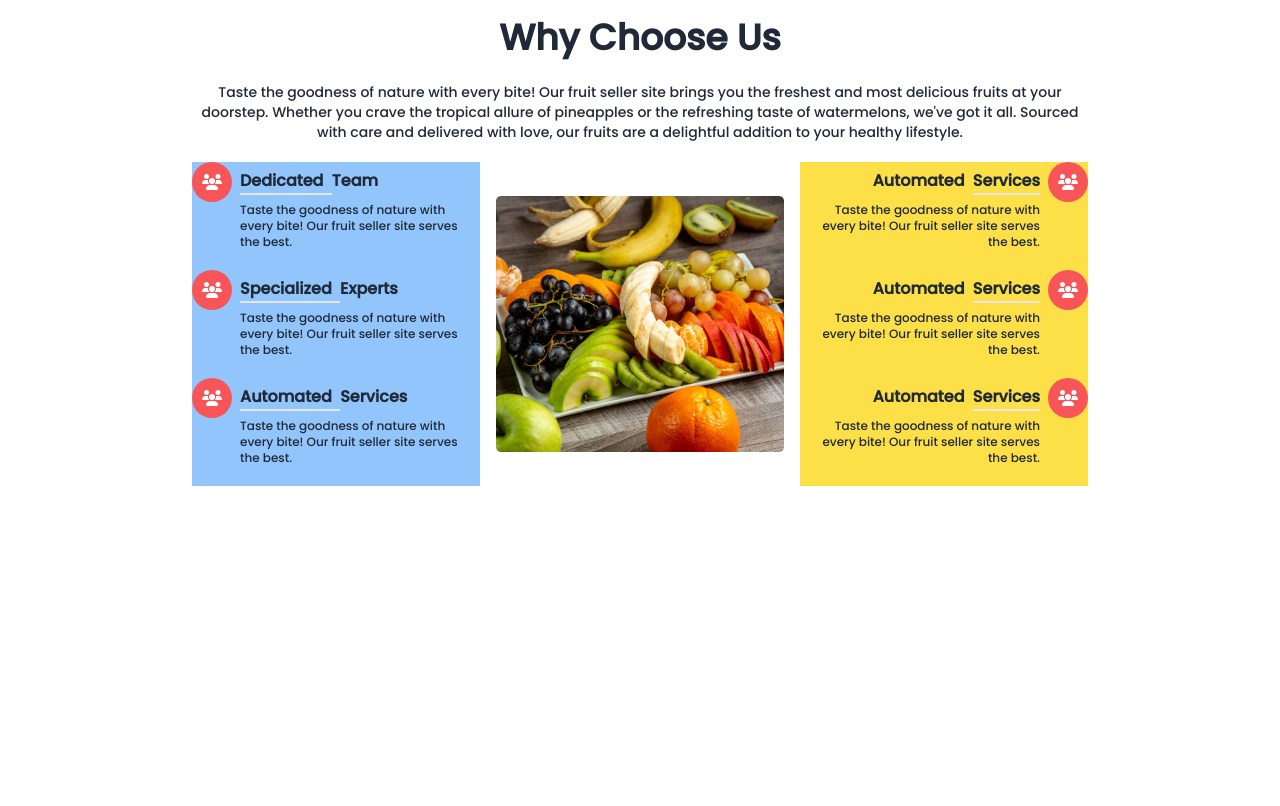
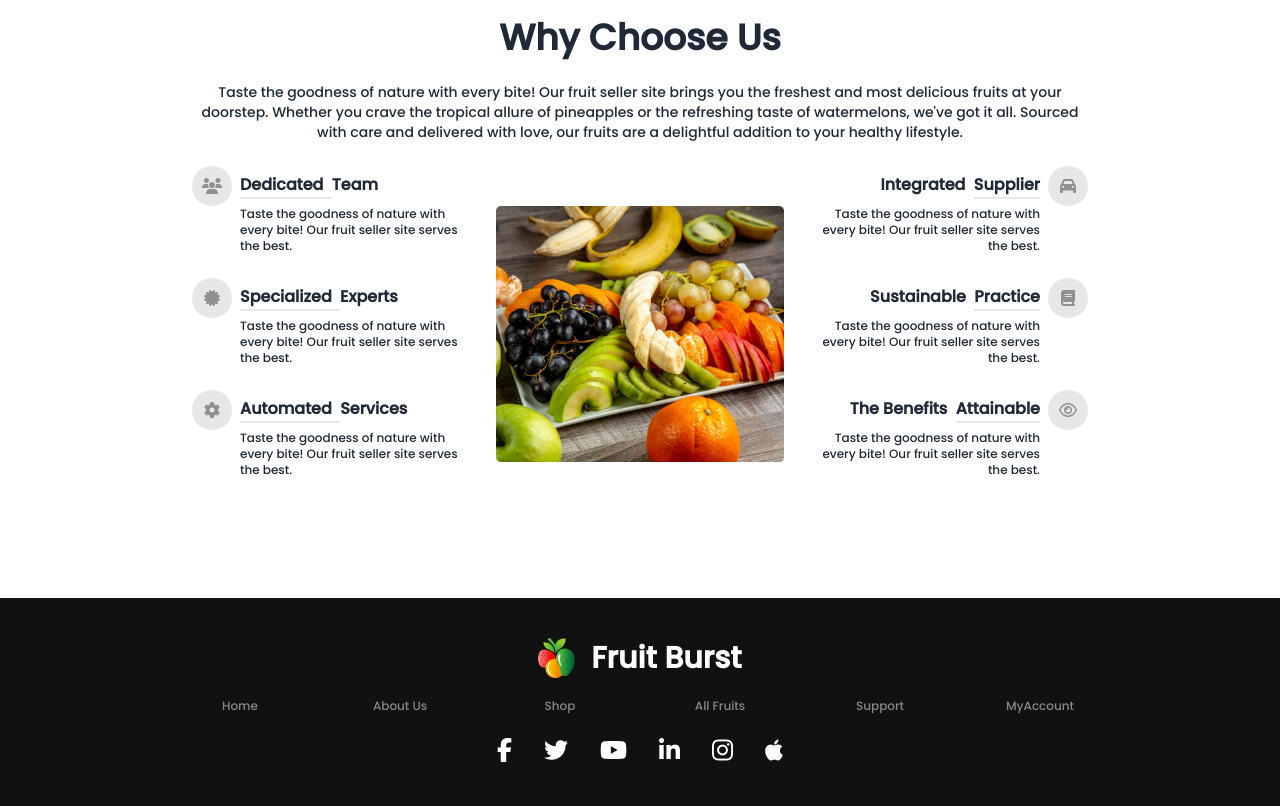
Before and after one commit to bishwajit1965/fruit-burst, a plain HTML site: page index.html in a window 1280 px wide. Shown: the part 1371-2177 px from the top of the page. Before the commit the page ends 1873 px from the top, so only its background shows below. Drawn offline with nearby package versions, Linux system fonts and the light colour scheme.

Commit message:
Footer section sections complete

```diff
--- a/index.html
+++ b/index.html
@@ -783,17 +783,19 @@
         </div>
 
         <div
-          class="flex flex-col md:flex-row md:justify-between gap-4 lg:mt-5 items-center"
+          class="flex flex-col md:flex-row md:justify-between gap-4 lg:mt-6 items-center"
         >
           <!-- Column 1 -->
-          <div class="bg-blue-300 lg:order-1 order-2 flex-1">
-            <div class="mb-5">
+          <div class="bg-blue- lg:order-1 order-2 flex-1">
+            <div class="mb-6">
               <div class="lg:flex lg:items-center text-center space-x-2">
                 <div class="lg:flex lg:justify-start grid justify-center">
                   <div
-                    class="w-10 h-10 rounded-full bg-[#F85559] flex justify-center items-center"
+                    class="w-10 h-10 rounded-full bg-[#E7E7E7] flex justify-center items-center"
                   >
-                    <i class="fa fa-users text-[#fff] flex justify-center"></i>
+                    <i
+                      class="fa fa-users text-[#909090] flex justify-center"
+                    ></i>
                   </div>
                 </div>
                 <h2
@@ -811,13 +813,15 @@
                 site serves the best.
               </p>
             </div>
-            <div class="mb-5">
+            <div class="mb-6">
               <div class="lg:flex lg:items-center text-center space-x-2">
                 <div class="lg:flex lg:justify-start grid justify-center">
                   <div
-                    class="w-10 h-10 rounded-full bg-[#F85559] flex justify-center items-center"
+                    class="w-10 h-10 rounded-full bg-[#E7E7E7] flex justify-center items-center"
                   >
-                    <i class="fa fa-users text-[#fff] flex justify-center"></i>
+                    <i
+                      class="fa fa-certificate text-[#909090] flex justify-center"
+                    ></i>
                   </div>
                 </div>
                 <h2
@@ -836,13 +840,15 @@
               </p>
             </div>
 
-            <div class="mb-5">
+            <div class="mb-6">
               <div class="lg:flex lg:items-center text-center space-x-2">
                 <div class="lg:flex lg:justify-start grid justify-center">
                   <div
-                    class="w-10 h-10 rounded-full bg-[#F85559] flex justify-center items-center"
+                    class="w-10 h-10 rounded-full bg-[#E7E7E7] flex justify-center items-center"
                   >
-                    <i class="fa fa-users text-[#fff] flex justify-center"></i>
+                    <i
+                      class="fa fa-gear text-[#909090] flex justify-center"
+                    ></i>
                   </div>
                 </div>
                 <h2
@@ -868,22 +874,22 @@
           </div>
 
           <!-- Column 3 -->
-          <div class="bg-yellow-300 order-3 flex-1">
-            <div class="mb-5">
+          <div class="bg-yellow- order-3 flex-1">
+            <div class="mb-6">
               <div class="lg:flex lg:items-center flex-row-reverse text-center">
                 <div class="lg:flex lg:justify-end grid justify-center ml-2">
                   <div
-                    class="w-10 h-10 rounded-full bg-[#F85559] flex justify-center items-center"
+                    class="w-10 h-10 rounded-full bg-[#E7E7E7] flex justify-center items-center"
                   >
-                    <i class="fa fa-users text-[#fff] flex justify-center"></i>
+                    <i class="fa fa-car text-[#909090] flex justify-center"></i>
                   </div>
                 </div>
                 <h2
                   class="lg:font-bold lg:flex lg:justify-end justify-center border-b-2 border-solid inline-block md:flex md:justify-center md:border-none"
                 >
-                  Automated &nbsp;
+                  Integrated &nbsp;
                   <span class="lg:border-b-2">
-                    Services <br class="md:hidden"
+                    Supplier <br class="md:hidden"
                   /></span>
                 </h2>
               </div>
@@ -892,21 +898,23 @@
                 site serves the best.
               </p>
             </div>
-            <div class="mb-5">
+            <div class="mb-6">
               <div class="lg:flex lg:items-center flex-row-reverse text-center">
                 <div class="lg:flex lg:justify-end grid justify-center ml-2">
                   <div
-                    class="w-10 h-10 rounded-full bg-[#F85559] flex justify-center items-center"
+                    class="w-10 h-10 rounded-full bg-[#E7E7E7] flex justify-center items-center"
                   >
-                    <i class="fa fa-users text-[#fff] flex justify-center"></i>
+                    <i
+                      class="fa fa-book text-[#909090] flex justify-center"
+                    ></i>
                   </div>
                 </div>
                 <h2
                   class="lg:font-bold lg:flex lg:justify-end justify-center border-b-2 border-solid inline-block md:flex md:justify-center md:border-none"
                 >
-                  Automated &nbsp;
+                  Sustainable &nbsp;
                   <span class="lg:border-b-2">
-                    Services <br class="md:hidden"
+                    Practice <br class="md:hidden"
                   /></span>
                 </h2>
               </div>
@@ -915,21 +923,21 @@
                 site serves the best.
               </p>
             </div>
-            <div class="mb-5">
+            <div class="mb-6">
               <div class="lg:flex lg:items-center flex-row-reverse text-center">
                 <div class="lg:flex lg:justify-end grid justify-center ml-2">
                   <div
-                    class="w-10 h-10 rounded-full bg-[#F85559] flex justify-center items-center"
+                    class="w-10 h-10 rounded-full bg-[#E7E7E7] flex justify-center items-center"
                   >
-                    <i class="fa fa-users text-[#fff] flex justify-center"></i>
+                    <i class="fa fa-eye text-[#909090] flex justify-center"></i>
                   </div>
                 </div>
                 <h2
                   class="lg:font-bold lg:flex lg:justify-end justify-center border-b-2 border-solid inline-block md:flex md:justify-center md:border-none"
                 >
-                  Automated &nbsp;
+                  The Benefits &nbsp;
                   <span class="lg:border-b-2">
-                    Services <br class="md:hidden"
+                    Attainable <br class="md:hidden"
                   /></span>
                 </h2>
               </div>
@@ -946,7 +954,30 @@
     <!-- ./Main section ends -->
 
     <!-- Footer section begins -->
-    <!-- <footer class="lg:mt-20 bg-[#111111] lg:px-48 p-2 lg:py-14"></footer> -->
+    <footer class="lg:mt-20 bg-[#111111] lg:px-44 p-2 lg:py-10">
+      <div class="flex items-center space-x-4 justify-center">
+        <img src="./images/logo.png" alt="" class="h-10" />
+        <h2 class="text-3xl font-bold text-white">Fruit Burst</h2>
+      </div>
+      <div
+        class="text-white grid lg:grid-cols-6 grid-cols-4 text-center justify-center gap-8 mt-5"
+      >
+        <a href="#" class="text-xs text-[#888888]">Home</a>
+        <a href="#" class="text-xs text-[#888888]">About Us</a>
+        <a href="#" class="text-xs text-[#888888]">Shop</a>
+        <a href="#" class="text-xs text-[#888888]">All Fruits</a>
+        <a href="#" class="text-xs text-[#888888]">Support</a>
+        <a href="#" class="text-xs text-[#888888]">MyAccount</a>
+      </div>
+      <div class="text-white flex justify-center gap-8 mt-5">
+        <i class="fa fa-facebook text-2xl"></i>
+        <i class="fa fa-twitter text-2xl"></i>
+        <i class="fa fa-youtube text-2xl"></i>
+        <i class="fa fa-linkedin text-2xl"></i>
+        <i class="fa fa-instagram text-2xl"></i>
+        <i class="fa fa-apple text-2xl"></i>
+      </div>
+    </footer>
     <!-- ./Footer section ends -->
   </body>
 </html>
```
